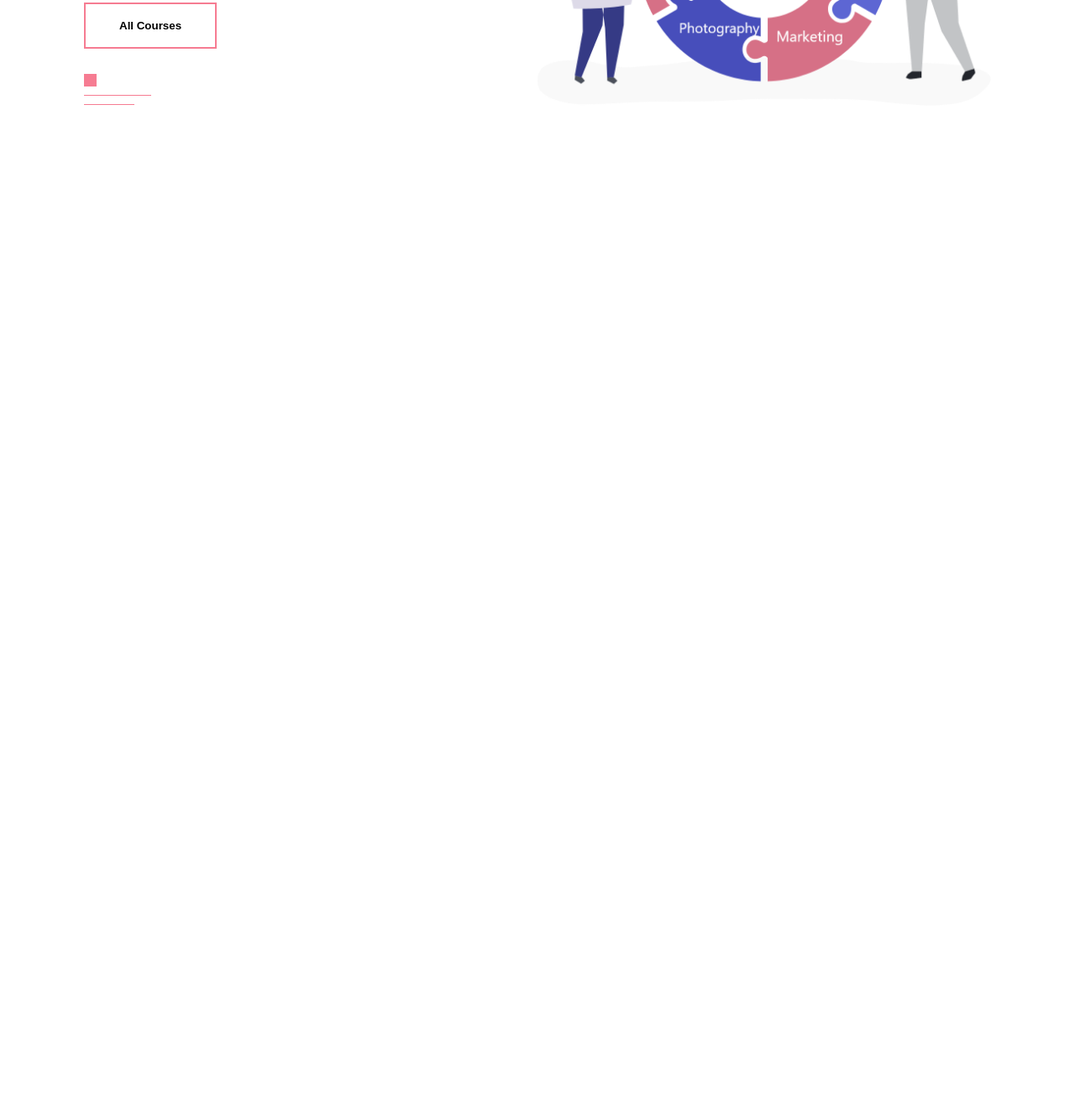
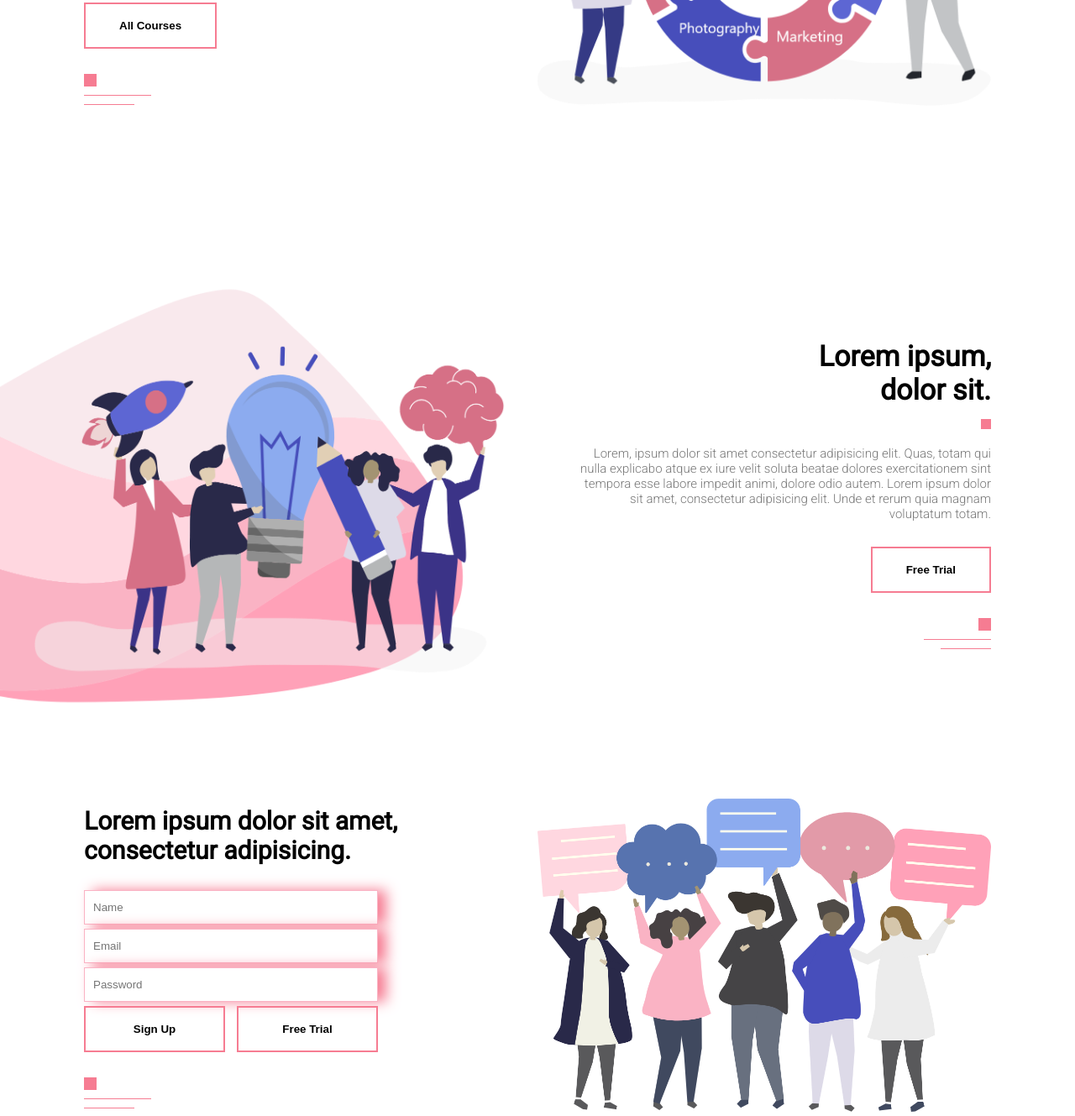
Before and after one commit to tguvenir/Xypo, a plain HTML site: page index.html in a window 1280 px wide. Shown: the part 2136-3465 px from the top of the page at 84% size. Before the commit the page ends 2367 px from the top, so only its background shows below. Drawn offline with Linux system fonts and the light colour scheme.

Commit message:
Offer and Contact Section

```diff
--- a/index.html
+++ b/index.html
@@ -139,6 +139,65 @@
 		</section>
 		<!-- End Courses Section -->
 
+		<!-- Start Offer Section -->
+
+		<section id="offer">
+			<div class="about-left">
+				<img src="images/offer.png" alt="offer" />
+			</div>
+			<div class="about-right">
+				<div class="about-text">
+					<h1>Lorem ipsum, <br />dolor sit.</h1>
+					<span class="square"></span><br />
+					<p>
+						Lorem, ipsum dolor sit amet consectetur adipisicing elit. Quas, totam qui nulla explicabo atque ex iure
+						velit soluta beatae dolores exercitationem sint tempora esse labore impedit animi, dolore odio autem. Lorem
+						ipsum dolor sit amet, consectetur adipisicing elit. Unde et rerum quia magnam voluptatum totam.
+					</p>
+					<button class="btn-primary">Free Trial</button>
+					<div class="line">
+						<span class="line-1"></span><br />
+						<span class="line-2"></span><br />
+						<span class="line-3"></span>
+					</div>
+				</div>
+			</div>
+		</section>
+
+		<!-- End Offer Section -->
+
+		<!-- Start Contact Section -->
+
+		<section id="contact">
+			<div class="container contact-row">
+				<div class="contact-left">
+					<h2>
+						Lorem ipsum dolor sit amet,<br />
+						consectetur adipisicing.
+					</h2>
+					<form>
+						<input type="text" placeholder="Name" />
+						<input type="email" placeholder="Email" />
+						<input type="password" placeholder="Password" />
+						<div class="btn-secondary">
+							<button class="btn btn-primary">Sign Up</button>
+							<button class="btn btn-primary">Free Trial</button>
+						</div>
+					</form>
+					<div class="line">
+						<span class="line-1"></span><br />
+						<span class="line-2"></span><br />
+						<span class="line-3"></span>
+					</div>
+				</div>
+				<div class="contact-right">
+					<img src="images/contact.png" alt="contact" />
+				</div>
+			</div>
+		</section>
+
+		<!-- End Contact Section -->
+
 		<script src="script.js"></script>
 	</body>
 </html>
--- a/style.css
+++ b/style.css
@@ -6,6 +6,7 @@
 	--dark-pink: #f67c92;
 	--light-gray: #777;
 	--white: #fff;
+	--light-pink: #fab3c4;
 }
 
 *,
@@ -152,7 +153,8 @@ nav ul li a {
 
 /* About Section */
 
-#about {
+#about,
+#offer {
 	display: flex;
 	align-items: center;
 	flex-wrap: wrap;
@@ -252,3 +254,52 @@ nav ul li a {
 .course-text button {
 	margin: 1.875rem 0;
 }
+
+/* Offer Section */
+
+#offer button {
+	margin: 1.875rem 0;
+}
+
+/* Contact Section */
+
+.contact-row {
+	display: flex;
+	align-items: center;
+	flex-wrap: wrap;
+}
+
+.contact-left,
+.contact-right {
+	flex-basis: 50%;
+}
+
+.contact-right img {
+	width: 100%;
+}
+
+form {
+	max-width: 21.875rem;
+	margin: 1.875rem 0;
+}
+
+form input {
+	width: 100%;
+	padding: 0.75rem 0.625rem;
+	margin-bottom: 0.3125rem;
+	outline: none;
+	box-shadow: 0.625rem 0 1rem var(--dark-pink);
+	box-sizing: border-box;
+	border: 1px solid var(--light-pink);
+}
+
+.btn-secondary {
+	display: flex;
+	justify-content: space-between;
+	width: 100%;
+}
+
+.btn-secondary button {
+	flex-basis: 48%;
+	padding: 1.125rem 0;
+}
```
